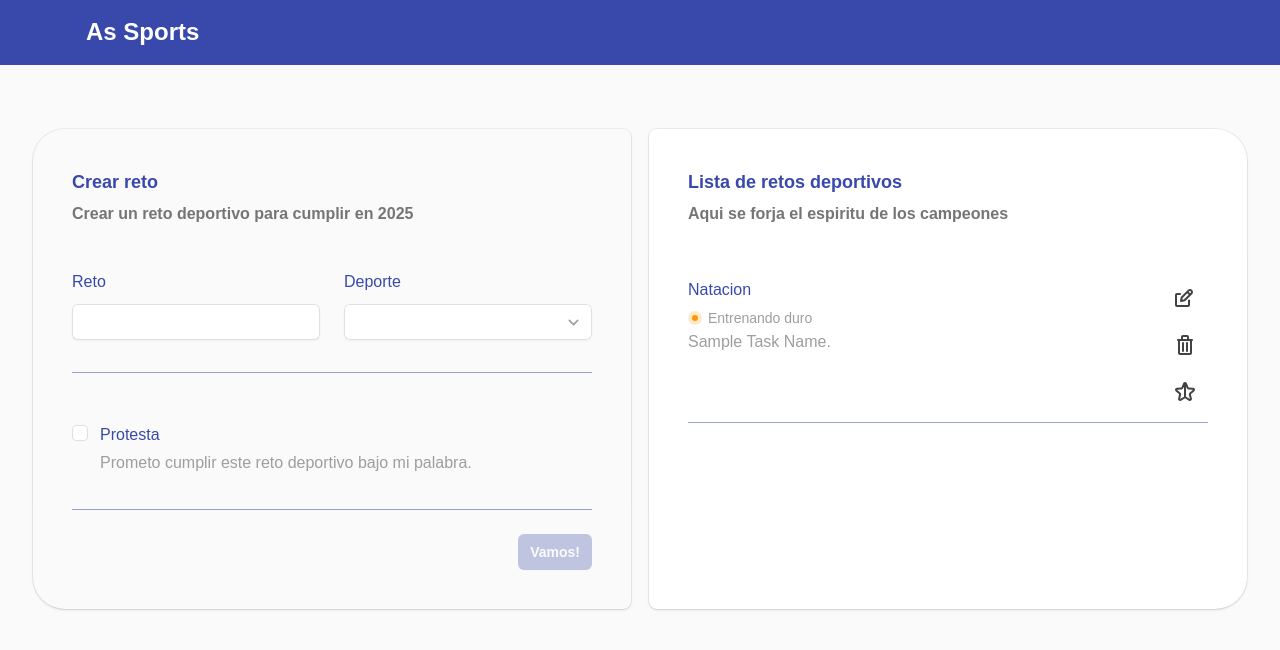
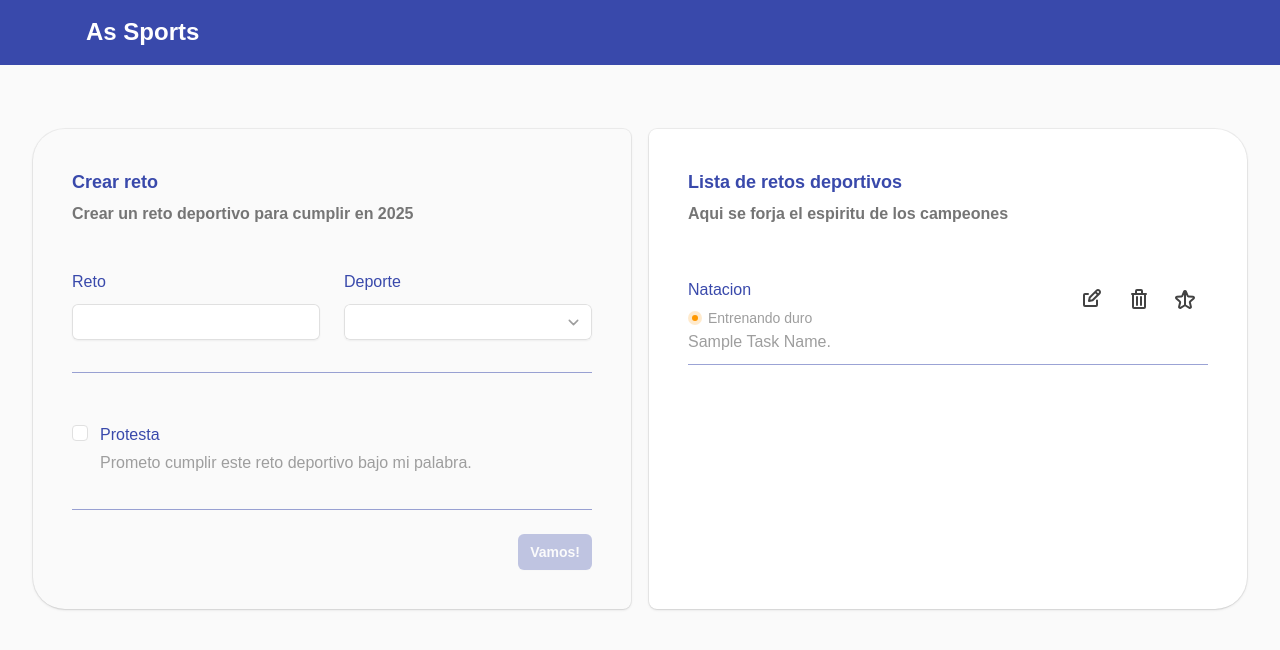
Before and after one commit to CarlomagnoLopez/test-as-sports, a Next.js app: page / in a window 1280 px wide. Shown: the top 650 px of the page. Built offline with nearby package versions, Linux system fonts and the light colour scheme.

Commit message:
main: already finish V2

```diff
--- a/src/app/components/TaskListItem.tsx
+++ b/src/app/components/TaskListItem.tsx
@@ -37,10 +37,8 @@ export default function TaskListItem(item: { id: any; taskName: any; typeTask: a
 
                     </div>
                 </div>
-                <div className="ml-auto grid place-items-center justify-self-end">
+                <div className="ml-auto place-items-center justify-self-end">
                     <button
-                        // onClick={() => deleteTask(id)}
-                        // onClick={showDrawing}
                         onClick={() => showDrawing(id)}
                         className="rounded-md border border-transparent p-2.5 text-center text-sm transition-all text-slate-600 hover:bg-slate-200 focus:bg-slate-200 active:bg-slate-200 disabled:pointer-events-none disabled:opacity-50 disabled:shadow-none" type="button">
                         <svg className="w-6 h-6 text-gray-800 dark:text-white" aria-hidden="true" xmlns="http://www.w3.org/2000/svg" width="24" height="24" fill="none" viewBox="0 0 24 24">
```
